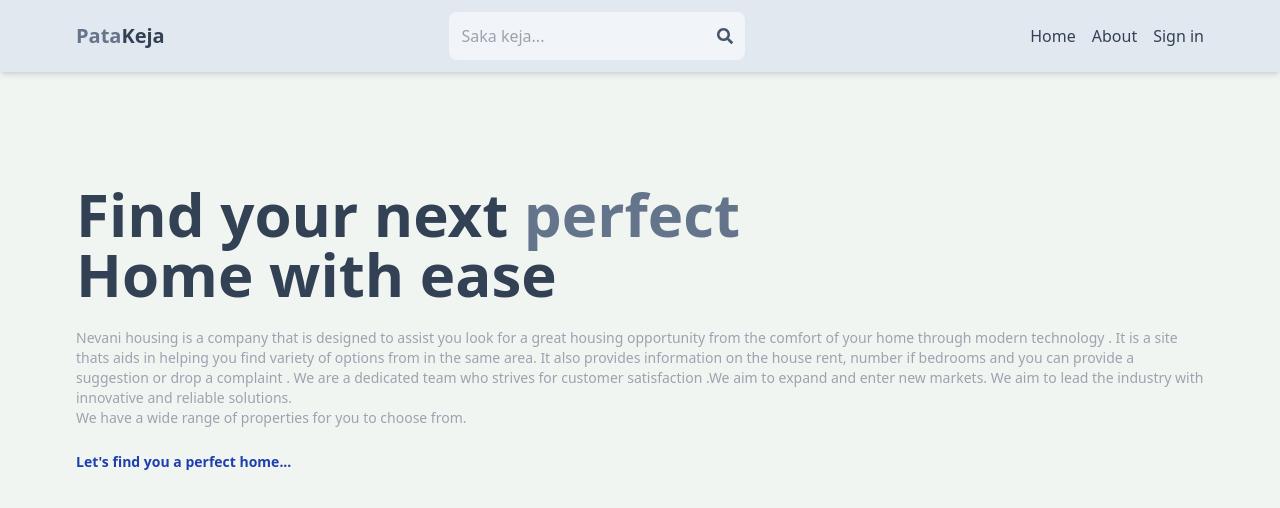
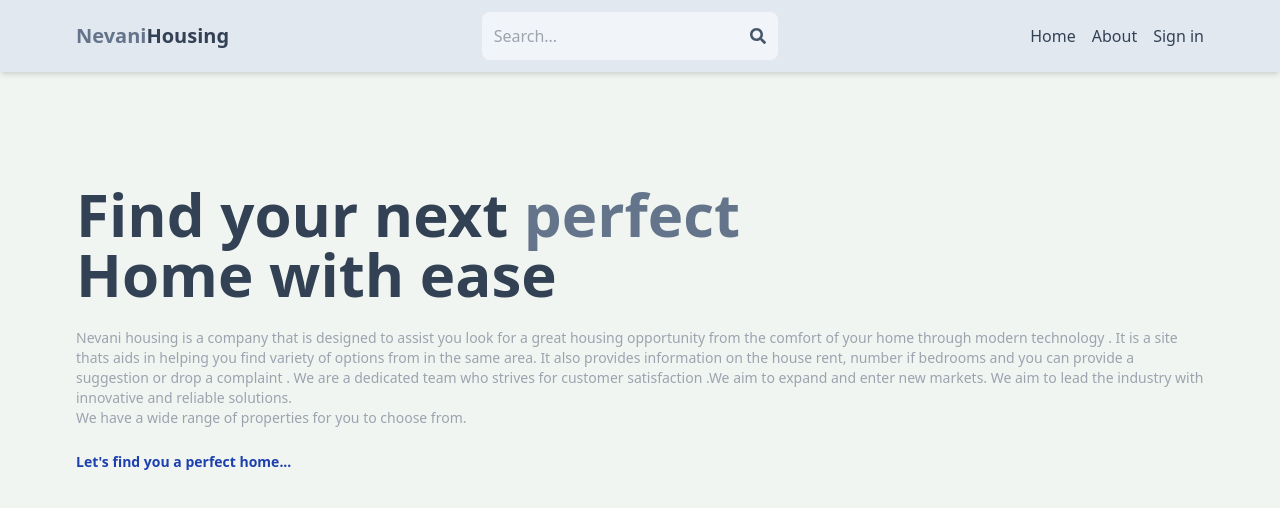
Before and after one commit to johnkinuthiaa/nev_h, a React (Vite) app in the folder client/: page / in a window 1280 px wide. Shown: the top 508 px of the page. Built offline with nearby package versions, Linux system fonts and the light colour scheme; no server answers.

Commit message:
Update Header.jsx

```diff
--- a/client/src/components/Header.jsx
+++ b/client/src/components/Header.jsx
@@ -27,8 +27,8 @@
       <div className='flex justify-between items-center max-w-6xl mx-auto p-3'>
         <Link to='/'>
           <h1 className='font-bold text-sm sm:text-xl flex flex-wrap'>
-            <span className='text-slate-500'>Pata</span>
-            <span className='text-slate-700'>Keja</span>
+            <span className='text-slate-500'>Nevani</span>
+            <span className='text-slate-700'>Housing</span>
           </h1>
         </Link>
         <form
@@ -37,7 +37,7 @@
         >
           <input
             type='text'
-            placeholder='Saka keja...'
+            placeholder='Search...'
             className='bg-transparent focus:outline-none w-24 sm:w-64'
             value={searchTerm}
             onChange={(e) => setSearchTerm(e.target.value)}
```
